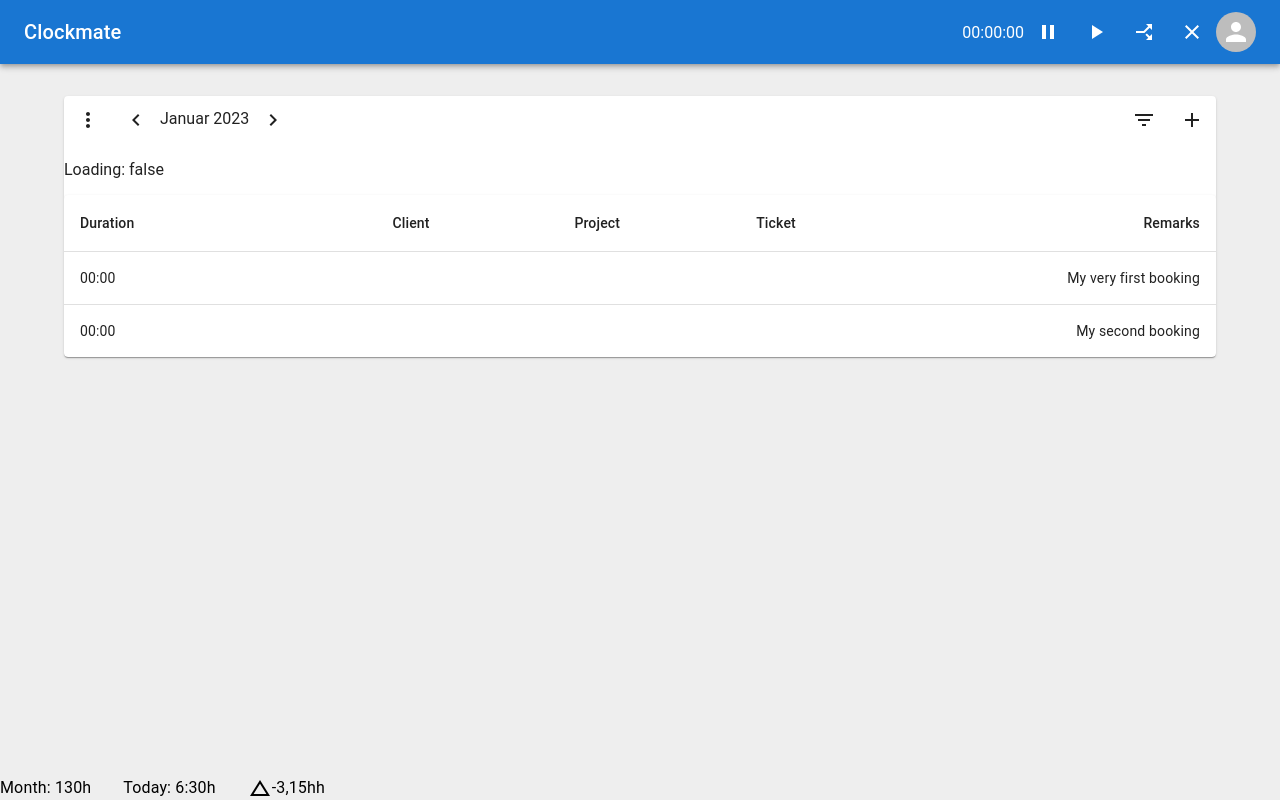
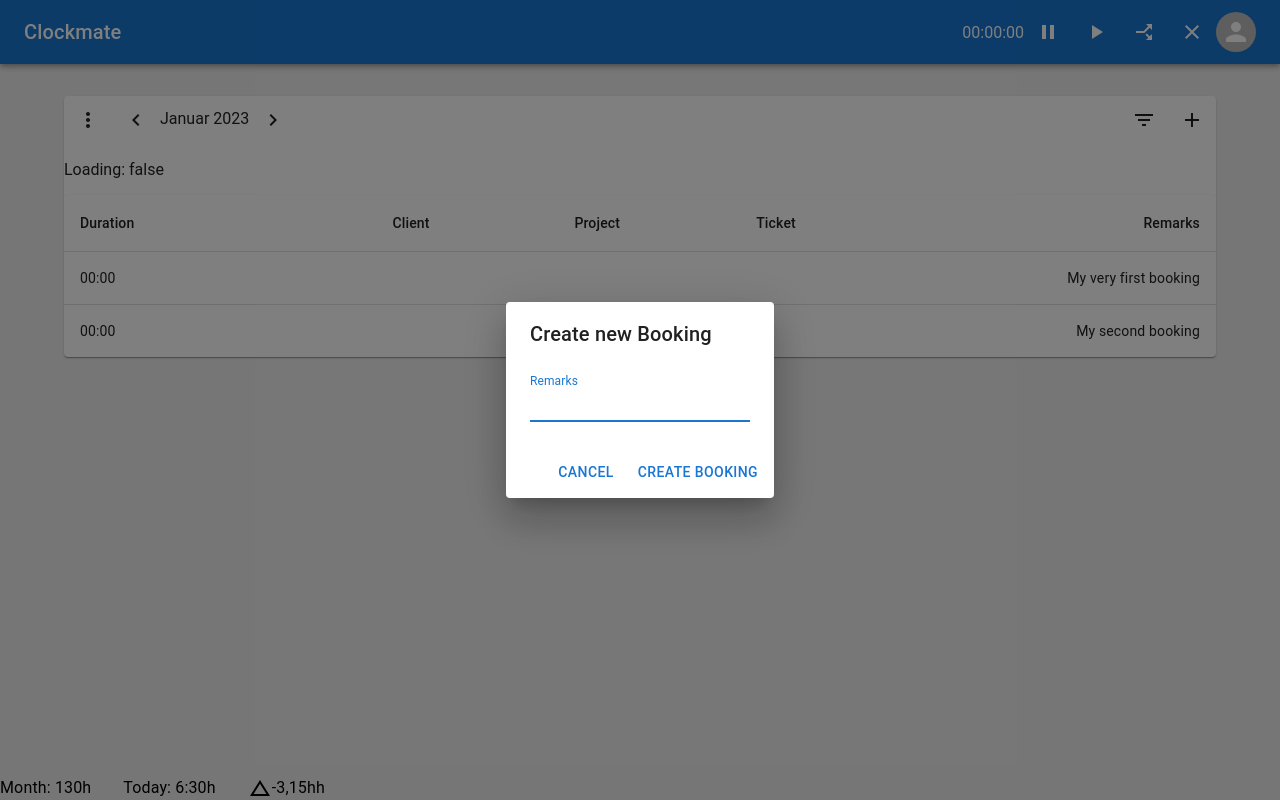
Before and after one commit to MarcoRehmer/clockmate, a Next.js app in the folder frontend/: page / in a window 1280 px wide. Both pictures are taken after a click on the button 1192 px from the left and 120 px from the top of the page. Built offline with nearby package versions, Linux system fonts and the light colour scheme.

Commit message:
add simple dialog with remarks input and sample callback

```diff
--- a/frontend/src/app/(root)/components/BookingTable.tsx
+++ b/frontend/src/app/(root)/components/BookingTable.tsx
@@ -1,5 +1,4 @@
 'use client';
-
 import {
   Paper,
   Table,
@@ -10,15 +9,15 @@
   TableRow,
 } from '@mui/material';
 import { useDispatch, useSelector } from 'react-redux';
+import { selectBookingsState } from '@/app/store/selectors';
+import { AppDispatch } from '@/app/store/store';
 import { useEffect } from 'react';
-import { AppDispatch } from '@/app/store/store';
-import { selectBookingsState } from '@/app/store/selectors';
 import { getBookings } from '@/app/store/bookings/bookingsThunks';
 
 export const BookingTable = () => {
-  const dispatch = useDispatch<AppDispatch>();
   const { bookings, loading } = useSelector(selectBookingsState);
 
+  const dispatch = useDispatch<AppDispatch>();
   useEffect(() => {
     dispatch(getBookings({ sortBy: 'id' }));
   }, [dispatch]);
--- a/frontend/src/app/components/BookingTableOptions/BookingTableOptions.tsx
+++ b/frontend/src/app/(root)/components/BookingTableOptions/BookingTableOptions.tsx
@@ -1,20 +1,22 @@
 'use client';
-import { RangeSelector } from '../../(root)/components/RangeSelector';
+import { RangeSelector } from '../RangeSelector';
 import { IconButton } from '@mui/material';
 import FilterListIcon from '@mui/icons-material/FilterList';
 import AddIcon from '@mui/icons-material/Add';
-import React from 'react';
+import React, { useState } from 'react';
 import styles from './booking-table-options.module.scss';
+import { CreateBookingDialog } from '@/app/(root)/components/CreateBookingDialog';
+import { Booking } from '@/app/core/types';
 
 export const BookingTableOptions = () => {
-  const [anchorEl, setAnchorEl] = React.useState<null | HTMLElement>(null);
-  const addPopoverOpen = Boolean(anchorEl);
+  const [createBookingOpen, setCreateBookingOpen] = useState(false);
 
-  const handleClick = (event: React.MouseEvent<HTMLButtonElement>) => {
-    setAnchorEl(anchorEl ? null : event.currentTarget);
+  const handleAddNewBooking = () => setCreateBookingOpen(true);
+  const handleNewBookingClose = (booking: Booking | undefined) => {
+    console.log('new booking', booking);
+    setCreateBookingOpen(false);
   };
 
-  const id = addPopoverOpen ? 'simple-popper' : undefined;
   return (
     <>
       <div className={styles['booking-table-options-container']}>
@@ -31,13 +33,17 @@
             aria-label="add new booking"
             size="large"
             color="inherit"
-            onClick={handleClick}
-            id={id}
+            onClick={handleAddNewBooking}
           >
             <AddIcon />
           </IconButton>
         </div>
       </div>
+
+      <CreateBookingDialog
+        open={createBookingOpen}
+        handleClose={handleNewBookingClose}
+      />
     </>
   );
 };
--- /dev/null
+++ b/frontend/src/app/(root)/components/CreateBookingDialog.tsx
@@ -0,0 +1,46 @@
+import { Booking } from '@/app/core/types';
+import {
+  Button,
+  Dialog,
+  DialogActions,
+  DialogContent,
+  DialogTitle,
+  TextField,
+} from '@mui/material';
+import { useState } from 'react';
+
+interface CreateBookingDialogProps {
+  open: boolean;
+  handleClose: (booking: Booking | undefined) => void;
+}
+
+export const CreateBookingDialog = ({
+  open,
+  handleClose,
+}: CreateBookingDialogProps) => {
+  const [remarks, setRemarks] = useState('');
+
+  return (
+    <Dialog open={open} onClose={() => handleClose(undefined)}>
+      <DialogTitle>Create new Booking</DialogTitle>
+      <DialogContent>
+        <TextField
+          autoFocus
+          margin="dense"
+          id="remarks"
+          label="Remarks"
+          fullWidth
+          variant="standard"
+          value={remarks}
+          onChange={(event) => setRemarks(event.target.value)}
+        />
+      </DialogContent>
+      <DialogActions>
+        <Button onClick={() => handleClose(undefined)}>
+          Cancel
+        </Button>
+        <Button onClick={() => handleClose({ id: 42, duration: '0', remarks })}>Create Booking</Button>
+      </DialogActions>
+    </Dialog>
+  );
+};
--- a/frontend/src/app/(root)/page.tsx
+++ b/frontend/src/app/(root)/page.tsx
@@ -1,8 +1,7 @@
-'use client';
 import React from 'react';
 import { BookingTable } from './components/BookingTable';
 import { Card } from '@mui/material';
-import { BookingTableOptions } from '../components/BookingTableOptions/BookingTableOptions';
+import { BookingTableOptions } from '@/app/(root)/components/BookingTableOptions/BookingTableOptions';
 
 export default async function Index() {
   return (
--- a/frontend/src/app/store/store.ts
+++ b/frontend/src/app/store/store.ts
@@ -3,12 +3,10 @@
 
 export type AppState = ReturnType<typeof store.getState>;
 export type AppDispatch = typeof store.dispatch;
-// const composedEnhancer = composeWithDevTools(applyMiddleware(thunkMiddleware));
 
 export const store = configureStore({
   reducer: {
     [bookingsSlice.name]: bookingsSlice.reducer,
   },
   devTools: true,
-  // enhancers: [composedEnhancer],
 });
```
Also changed, not shown: frontend/src/app/(root)/components/BookingTableOptions/booking-table-options.module.scss (renamed from frontend/src/app/components/BookingTableOptions/booking-table-options.module.scss).
